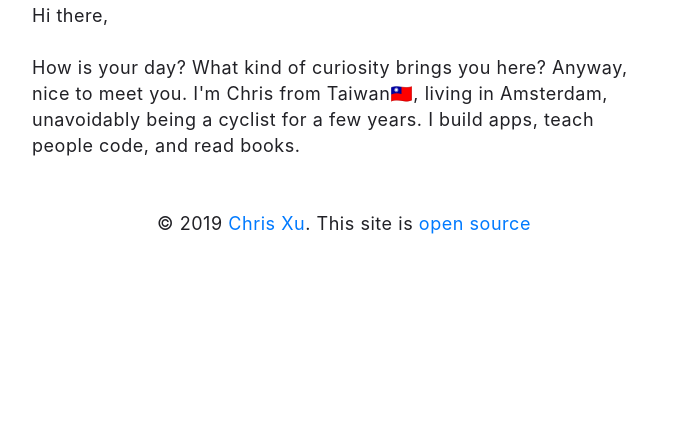
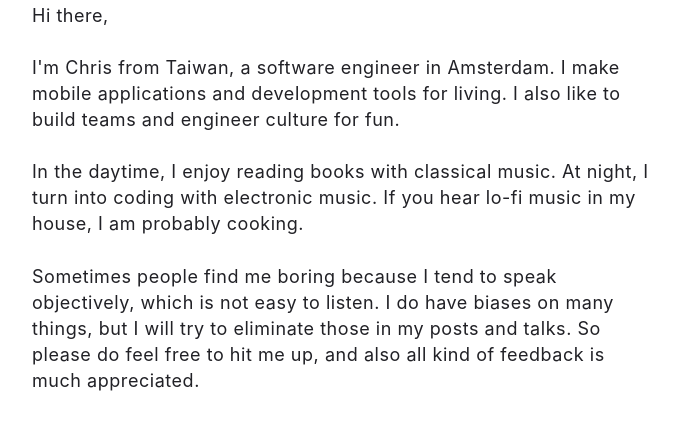
Before and after one commit to ChrisXu/chrisxu.wtf, a Gatsby site: page /about in a window 1280 px wide. Shown: the part 129-572 px from the top of the page, without its empty margins (296-974 px from the left). Built offline with nearby package versions, Linux system fonts and the light colour scheme; Gatsby itself is replaced by a stand-in of ours; some packages are replaced by stand-ins of ours; a small style sheet from the web is missing.

Commit message:
update intro

```diff
--- a/src/pages/about.js
+++ b/src/pages/about.js
@@ -17,11 +17,11 @@ class AboutPage extends React.Component {
         <main>
           <section>
             <p>Hi there,</p>
-            <p>
-              How is your day? What kind of curiosity brings you here? Anyway, nice to meet you.
-              I'm Chris from Taiwan<span role="img" aria-label="taiwan">🇹🇼</span>, living in Amsterdam, unavoidably being a cyclist for a few years.
-              I build apps, teach people code, and read books.
-            </p>
+            <p>I'm Chris from Taiwan, a software engineer in Amsterdam. I make mobile applications and development tools for living. I also like to build teams and engineer culture for fun.</p>
+
+            <p>In the daytime, I enjoy reading books with classical music. At night, I turn into coding with electronic music. If you hear lo-fi music in my house, I am probably cooking.</p>
+
+            <p>Sometimes people find me boring because I tend to speak objectively, which is not easy to listen. I do have biases on many things, but I will try to eliminate those in my posts and talks. So please do feel free to hit me up, and also all kind of feedback is much appreciated.</p>
           </section>
         </main>
       </Layout>
```
